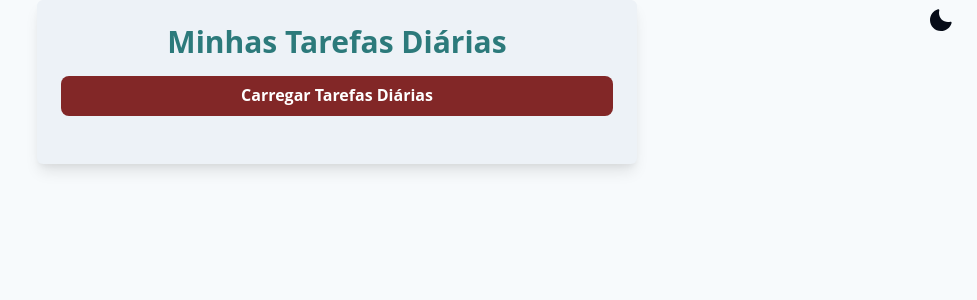
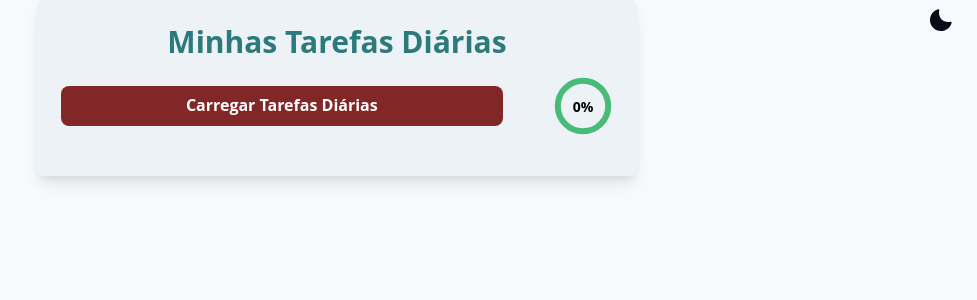
Before and after one commit to anthony-steffen/allowance-app, a React (Vite) app: page /allowance-app/home in a window 1280 px wide. Shown: the top 300 px of the page, without its empty margins (303-1280 px from the left). Built offline with nearby package versions, Linux system fonts and the light colour scheme.

Commit message:
✨feat: implementing circular progress bar.

```diff
--- a/src/pages/Home.jsx
+++ b/src/pages/Home.jsx
@@ -1,10 +1,14 @@
 // Home.jsx
 import { useContext } from 'react';
-import { Alert, AlertIcon, Box, Button, Card, CardBody, CardFooter, Divider, Flex, Heading, Stack, Text } from '@chakra-ui/react';
+import { Alert, AlertIcon, Box, Button, Card, CardBody, CardFooter, CircularProgress, CircularProgressLabel, Divider, Flex, Heading, Stack, Text } from '@chakra-ui/react';
 import TaskContext from '../context/taskContext';
 
 const Home = () => {
   const { tasks, loadDailyTasks, toggleTaskCompletion } = useContext(TaskContext);
+
+  const progress = tasks.filter(task => task.isCompleted).length / tasks.length * 100;
+
+  console.log(progress);
 
 
   return (
@@ -12,11 +16,17 @@ const Home = () => {
       <Heading as="h1" size="lg" mb={4} textAlign="center" color="teal.600">
         Minhas Tarefas Diárias
       </Heading>
-
+      <Flex justifyContent="space-between" alignItems="center" mb={4}>
       {/* Botão para carregar as tarefas diárias */}
-      <Button colorScheme="teal" mb={6} width="full" onClick={loadDailyTasks}>
+      <Button colorScheme="teal" onClick={loadDailyTasks}>
         Carregar Tarefas Diárias
       </Button>
+          <CircularProgress value={progress} color='green.400' size={{base: '50px', md: '60px'}}>
+            <CircularProgressLabel color={'black'} fontWeight={'bold'} fontSize={'sm'}>
+            {progress ? `${progress.toFixed(0)}%` : '0%'}
+            </CircularProgressLabel>
+          </CircularProgress>
+      </Flex>
 
       {tasks.map(task => (
         <Card key={task.id} mb={4}>
@@ -52,7 +62,6 @@ const Home = () => {
               </Button>
           </CardFooter>
         </Card>
-
       ))}
     </Box>
   );
```
